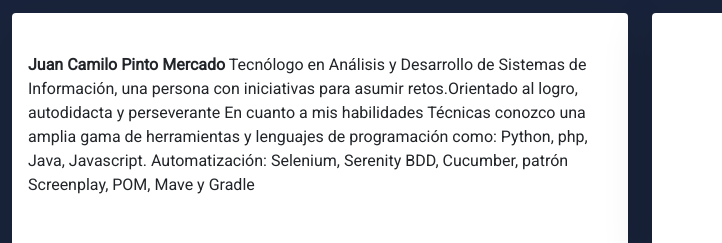
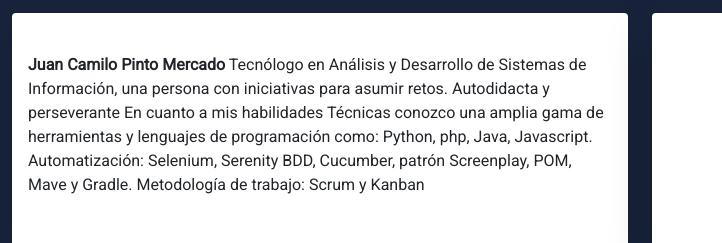
Before and after one commit to JuanPinto0417/Mi_Portafolio, a plain HTML site: page index.html in a window 1280 px wide. Shown: the part 899-1142 px from the top of the page, 0-722 px from the left. Drawn offline with nearby package versions, Linux system fonts and the light colour scheme; grey boxes are pictures that could not be loaded.

Commit message:
Update index.html

```diff
--- a/index.html
+++ b/index.html
@@ -96,9 +96,10 @@
             <p class="p-0 mt-4">
               <strong>Juan Camilo Pinto Mercado</strong> Tecnólogo en Análisis y Desarrollo de
               Sistemas de Información, una persona con iniciativas para asumir
-              retos.Orientado al logro, autodidacta y perseverante
+              retos. Autodidacta y perseverante
               En cuanto a mis habilidades Técnicas conozco una amplia gama de herramientas y lenguajes de programación como: Python, php, Java, Javascript.
-              Automatización: Selenium, Serenity BDD, Cucumber, patrón Screenplay, POM, Mave y Gradle
+              Automatización: Selenium, Serenity BDD, Cucumber, patrón Screenplay, POM, Mave y Gradle.
+              Metodología de trabajo: Scrum y Kanban
             </p>
           </div>
         </div>
```
